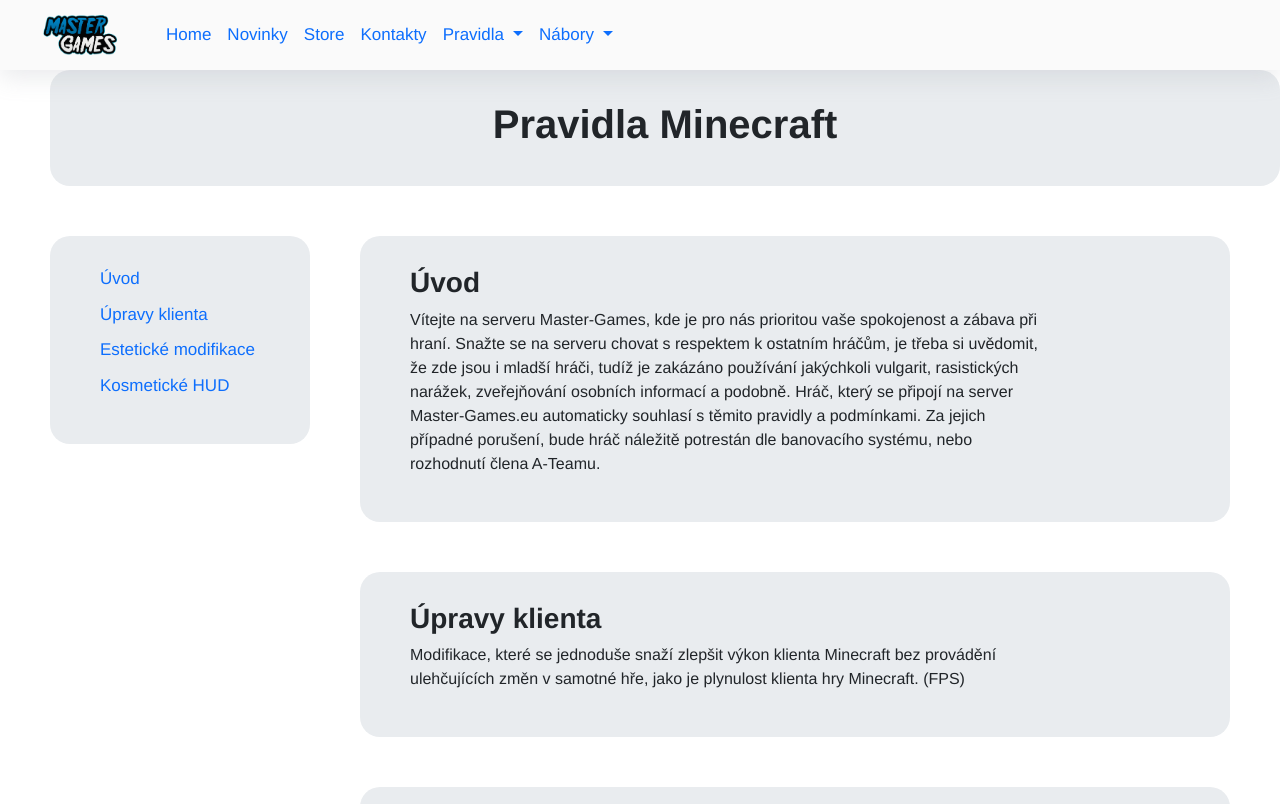
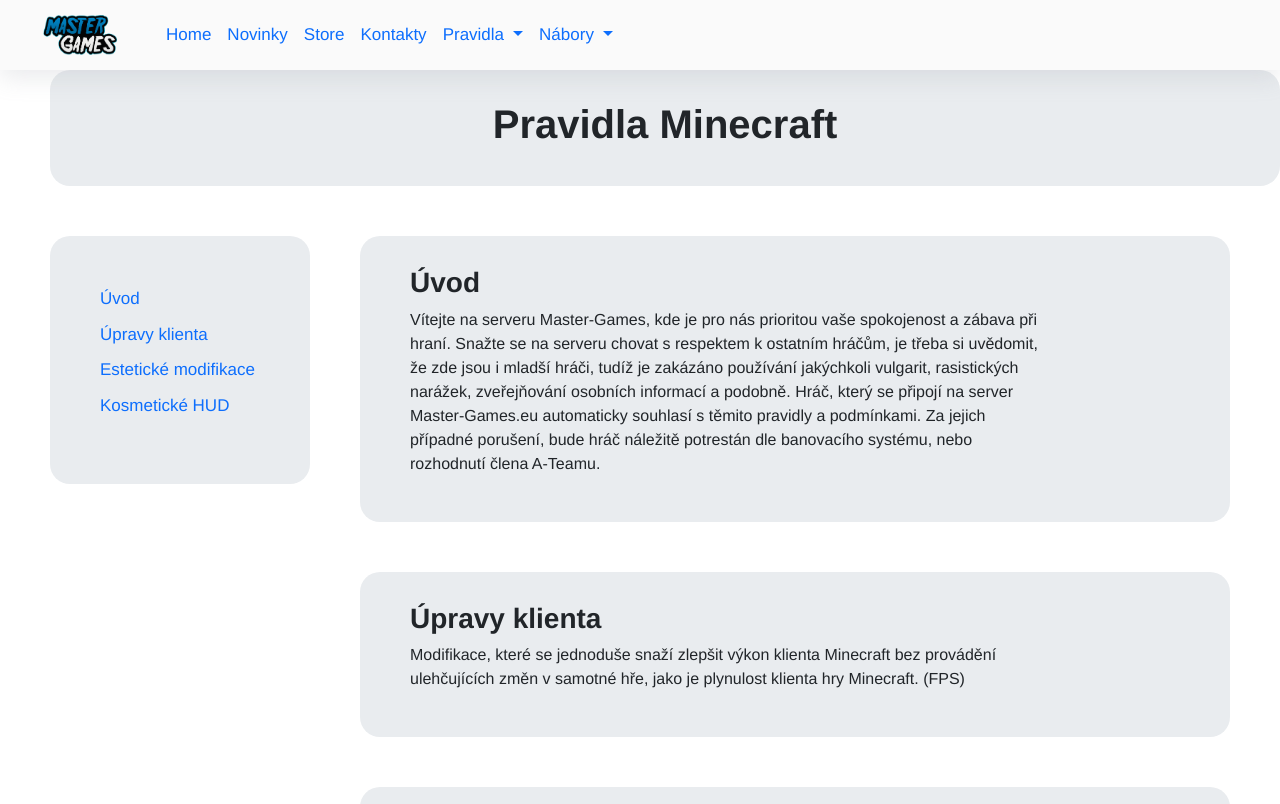
Before and after one commit to gumernus/master-games-web, a Vue app: page /#/pravidla/minecraft in a window 1280 px wide. Shown: the top 804 px of the page. Built offline with nearby package versions, Linux system fonts and the light colour scheme.

Commit message:
Update Minecraft.vue

```diff
--- a/src/views/pravidla/Minecraft.vue
+++ b/src/views/pravidla/Minecraft.vue
@@ -75,9 +75,7 @@
   max-width: 260px !important;
   border-radius: 20px;
   margin: 0px;
-  padding: 30px;
-  padding-left: 50px;
-  padding-right: 50px;
+  padding: 50px;
   background-color: #e9ecef;
 }
 
```
